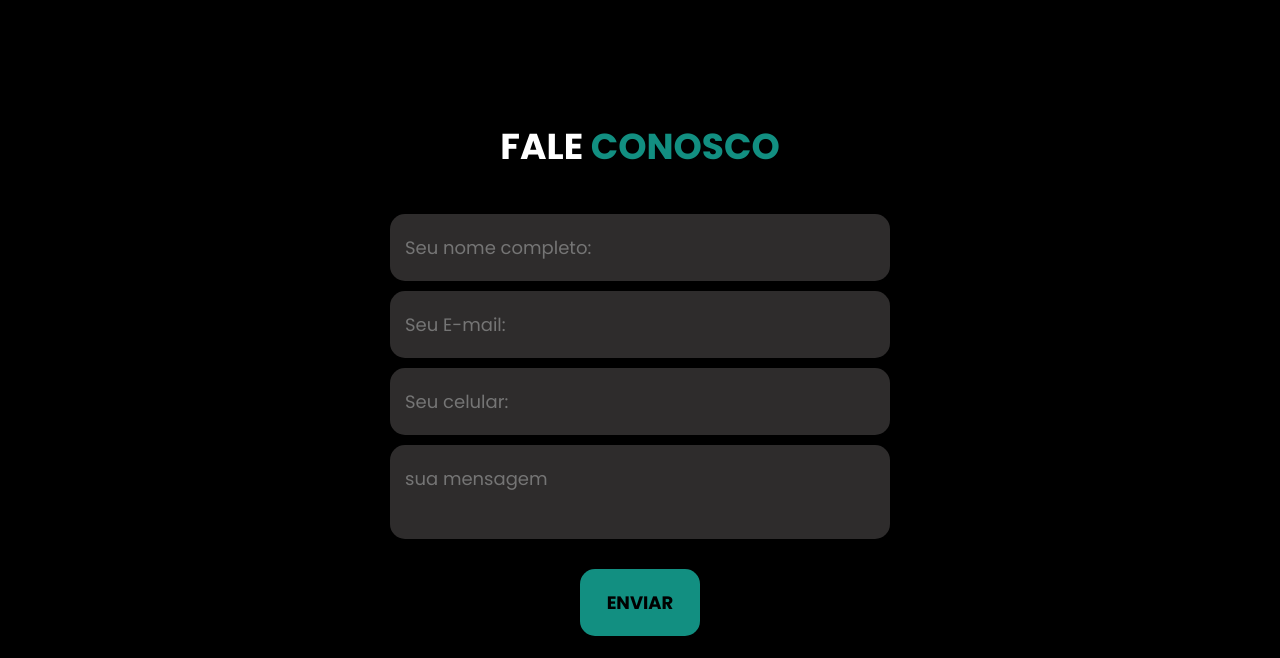
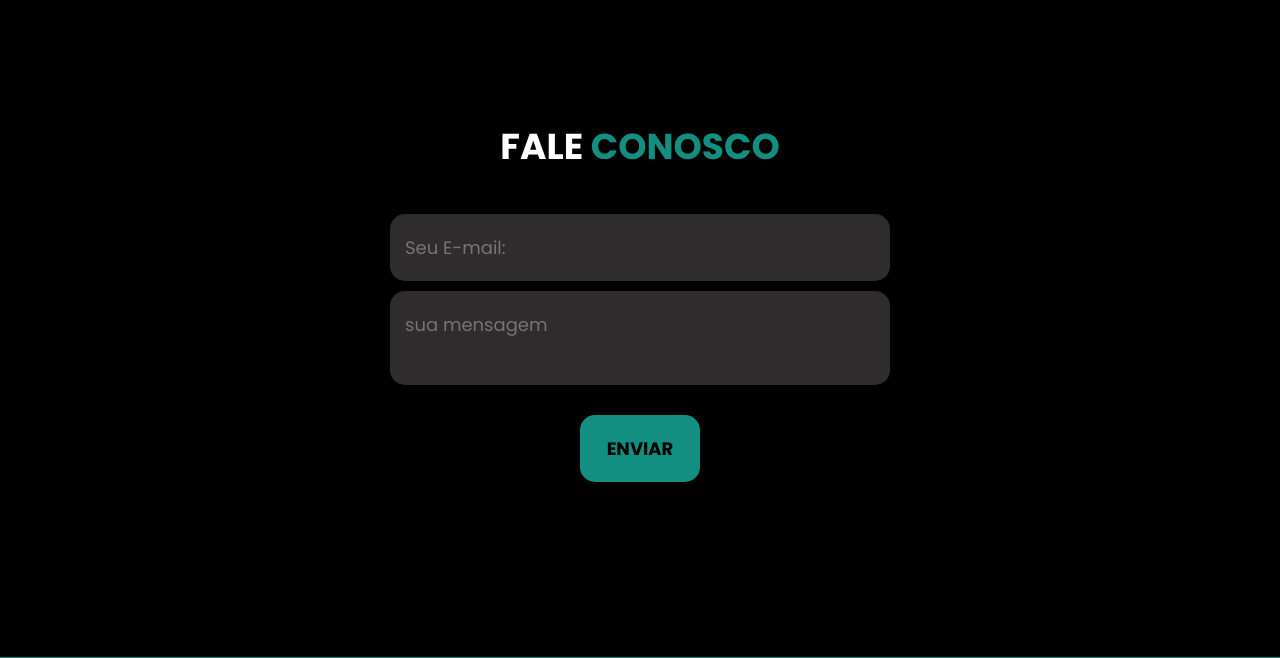
Before and after one commit to migueljaber/TCC, a PHP site: page / in a window 1280 px wide; the page is wider, and only the part inside the window is pictured. Shown: the part 4272-4930 px from the top of that part. Run offline with PHP 8.4, Linux system fonts and the light colour scheme.

Commit message:
Correção de formulário

```diff
--- a/index.php
+++ b/index.php
@@ -1,3 +1,9 @@
+<?php
+
+
+?>
+
+
 <!DOCTYPE html>
 <html lang="pt-br">
 
@@ -201,11 +207,9 @@
         <section class="formulario" id="formulario">
             <div class="interface">
                 <h2 class="titulo">FALE <span>CONOSCO</span></h2>
-                <form action="">
-                    <input type="text" name="" id="" placeholder="Seu nome completo:" required>
-                    <input type="text" name="" id="" placeholder="Seu E-mail:" required>
-                    <input type="text" name="" id="" placeholder="Seu celular:">
-                    <textarea name="" id="" placeholder="sua mensagem" required></textarea>
+                <form name="form_msg" id="form_msg" action="index.php" method="POST">
+                    <input type="text" name="email" id="email" placeholder="Seu E-mail:" required>
+                    <textarea name="mensagem" id="mensagem" placeholder="sua mensagem" required></textarea>
                     <div class="advance-enviar"> <input type="submit" value="ENVIAR"></div>
                 </form>
             </div>
```
Also changed, not shown: imagens/advance.png (added), imagens/java.jpeg.jpg (added), imagens/layout.png (added), imagens/logo.1.png (added), imagens/time.png (added).
